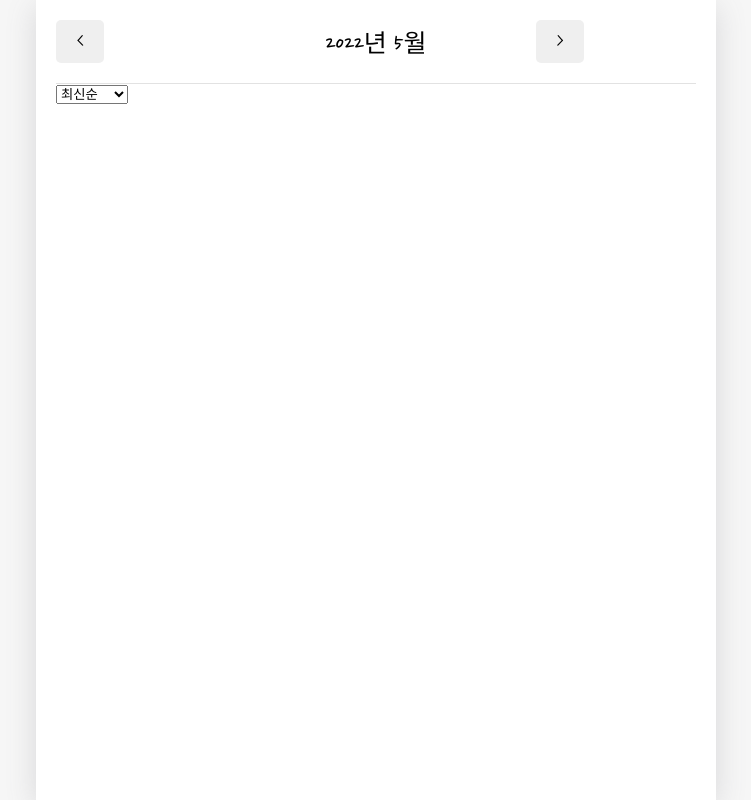
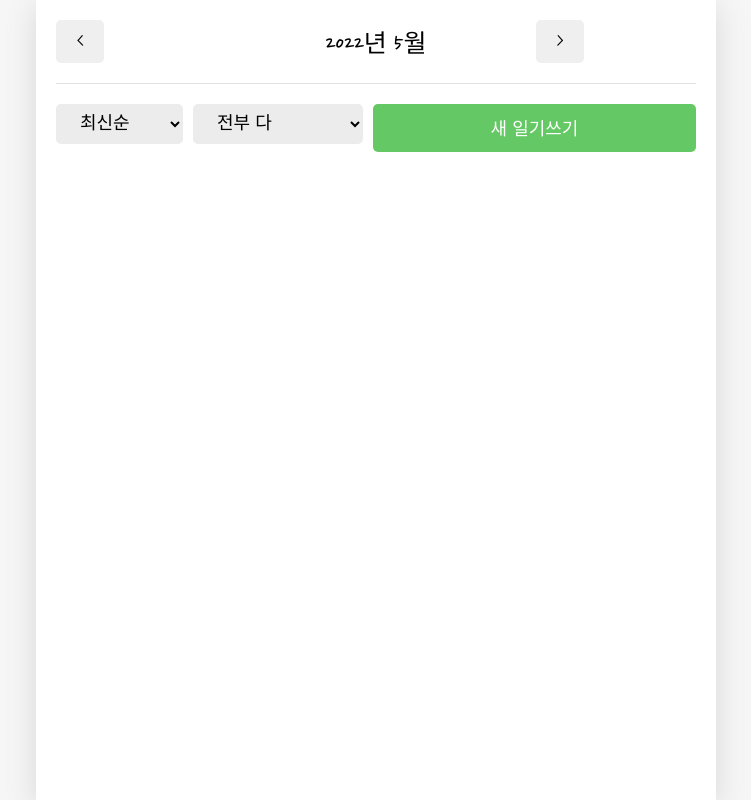
Before and after one commit to MunjeongDev/emotion-diary, a React (Create React App) app: page / in a window 1280 px wide. Shown: the whole page, without its empty margins (264-1015 px from the left). Built offline with nearby package versions, Linux system fonts and the light colour scheme; a web font is replaced by a local one.

Commit message:
페이지 구현: 홈(/)

```diff
--- a/src/App.css
+++ b/src/App.css
@@ -96,3 +96,99 @@
 header button {
   font-family: "Nanum Pen Script";
 }
+
+/* DiaryList */
+.DiaryList .menu_wrapper {
+  margin-top: 20px;
+  margin-bottom: 30px;
+
+  display: flex;
+  justify-content: space-between;
+}
+
+.DiaryList .menu_wrapper .right_col {
+  flex-grow: 1;
+}
+
+.DiaryList .menu_wrapper .right_col button {
+  width: 100%;
+}
+
+.DiaryList .ControlMenu {
+  margin-right: 10px;
+  border: none;
+  border-radius: 5px;
+  background-color: #ececec;
+
+  padding-top: 10px;
+  padding-bottom: 10px;
+  padding-right: 20px;
+  padding-left: 20px;
+
+  cursor: pointer;
+
+  font-family: "Nanum Pen Script";
+  font-size: 18px;
+}
+
+/* DiaryItem */
+
+.DiaryItem {
+  padding-top: 15px;
+  padding-bottom: 15px;
+
+  border-bottom: 1px solid #e2e2e2;
+
+  display: flex;
+  justify-content: space-between;
+}
+
+.DiaryItem .emotion_img_wrapper {
+  cursor: pointer;
+  min-width: 120px;
+  height: 80px;
+  border-radius: 5px;
+  display: flex;
+  justify-content: center;
+}
+
+.DiaryItem .emotion_img_wrapper_1 {
+  background-color: #64c964;
+}
+
+.DiaryItem .emotion_img_wrapper_2 {
+  background-color: #9dd772;
+}
+.DiaryItem .emotion_img_wrapper_3 {
+  background-color: #fdce17;
+}
+.DiaryItem .emotion_img_wrapper_4 {
+  background-color: #fd8446;
+}
+.DiaryItem .emotion_img_wrapper_5 {
+  background-color: #fd565f;
+}
+
+.DiaryItem .emotion_img_wrapper img {
+  width: 50%;
+}
+
+.DiaryItem .info_wrapper {
+  flex-grow: 1;
+  margin-left: 20px;
+  cursor: pointer;
+}
+
+.DiaryItem .diary_date {
+  font-weight: bold;
+  font-size: 25px;
+  margin-bottom: 5px;
+}
+
+.DiaryItem .diary_content_preview {
+  font-style: 18px;
+}
+
+.DiaryItem .btn_wrapper {
+  min-width: 70px;
+}
--- /dev/null
+++ b/src/components/DiaryItem.js
@@ -0,0 +1,42 @@
+import { useNavigate } from "react-router-dom";
+import MyButton from "./MyButton";
+
+const DiaryItem = ({ id, emotion, content, date }) => {
+  const navigate = useNavigate();
+
+  const env = process.env;
+  env.PUBLIC_URL = env.PUBLIC_URL || "";
+
+  const strDate = new Date(parseInt(date)).toLocaleDateString();
+
+  const goDetail = () => {
+    navigate(`/diary/${id}`);
+  };
+
+  const goEdit = () => {
+    navigate(`/edit/${id}`);
+  };
+
+  return (
+    <div className="DiaryItem">
+      <div
+        onClick={goDetail}
+        className={[
+          "emotion_img_wrapper",
+          `emotion_img_wrapper_${emotion}`,
+        ].join(" ")}
+      >
+        <img src={process.env.PUBLIC_URL + `assets/emotion${emotion}.png`} />
+      </div>
+      <div onClick={goDetail} className="info_wrapper">
+        <div className="diary_date">{strDate}</div>
+        <div className="diary_content_preview">{content.slice(0, 25)}</div>
+      </div>
+      <div className="btn_wrapper">
+        <MyButton onClick={goEdit} text={"수정하기"} />
+      </div>
+    </div>
+  );
+};
+
+export default DiaryItem;
--- a/src/components/DiaryList.js
+++ b/src/components/DiaryList.js
@@ -1,13 +1,26 @@
 import { useState } from "react";
+import { useNavigate } from "react-router-dom";
+import MyButton from "./MyButton";
+import DiaryItem from "./DiaryItem";
 
 const sortOptionList = [
   { value: "latest", name: "최신순" },
   { value: "oldest", name: "오래된순" },
 ];
 
+const filterOptionList = [
+  { value: "all", name: "전부 다" },
+  { value: "good", name: "좋은 감정만" },
+  { value: "bad", name: "안 좋은 감정만" },
+];
+
 const ControlMenu = ({ value, onChange, optionList }) => {
   return (
-    <select value={value} onChange={(e) => onChange(e.target.value)}>
+    <select
+      className="ControlMenu"
+      value={value}
+      onChange={(e) => onChange(e.target.value)}
+    >
       {optionList.map((it, idx) => (
         <option key={idx} value={it.value}>
           {it.name}
@@ -18,9 +31,19 @@
 };
 
 const DiaryList = ({ diaryList }) => {
+  const navigate = useNavigate();
   const [sortType, setSortType] = useState("latest");
+  const [filter, setFilter] = useState("all");
 
   const getProcessedDiaryList = () => {
+    const filterCallBack = (item) => {
+      if (filter === "good") {
+        return parseInt(item.emotion) <= 3;
+      } else {
+        return parseInt(item.emotion) > 3;
+      }
+    };
+
     const compare = (a, b) => {
       if (sortType === "latest") {
         return parseInt(b.date) - parseInt(a.date);
@@ -30,22 +53,47 @@
     };
 
     const copyList = JSON.parse(JSON.stringify(diaryList));
-    const sortedList = copyList.sort(compare);
+
+    const filteredList =
+      filter === "all" ? copyList : copyList.filter((it) => filterCallBack(it));
+
+    const sortedList = filteredList.sort(compare);
     return sortedList;
   };
 
   return (
-    <div>
-      <ControlMenu
-        value={sortType}
-        onChange={setSortType}
-        optionList={sortOptionList}
-      />
-      {diaryList.map((it) => (
-        <div key={it.id}>{it.content}</div>
+    <div className="DiaryList">
+      <div className="menu_wrapper">
+        <div className="left_col">
+          <ControlMenu
+            value={sortType}
+            onChange={setSortType}
+            optionList={sortOptionList}
+          />
+          <ControlMenu
+            value={filter}
+            onChange={setFilter}
+            optionList={filterOptionList}
+          />
+        </div>
+        <div className="right_col">
+          <MyButton
+            type={"positive"}
+            text={"새 일기쓰기"}
+            onClick={() => navigate("/new")}
+          />
+        </div>
+      </div>
+
+      {getProcessedDiaryList().map((it) => (
+        <DiaryItem key={it.id} {...it} />
       ))}
     </div>
   );
 };
 
+DiaryList.defaultProps = {
+  diaryList: [],
+};
+
 export default DiaryList;
```
